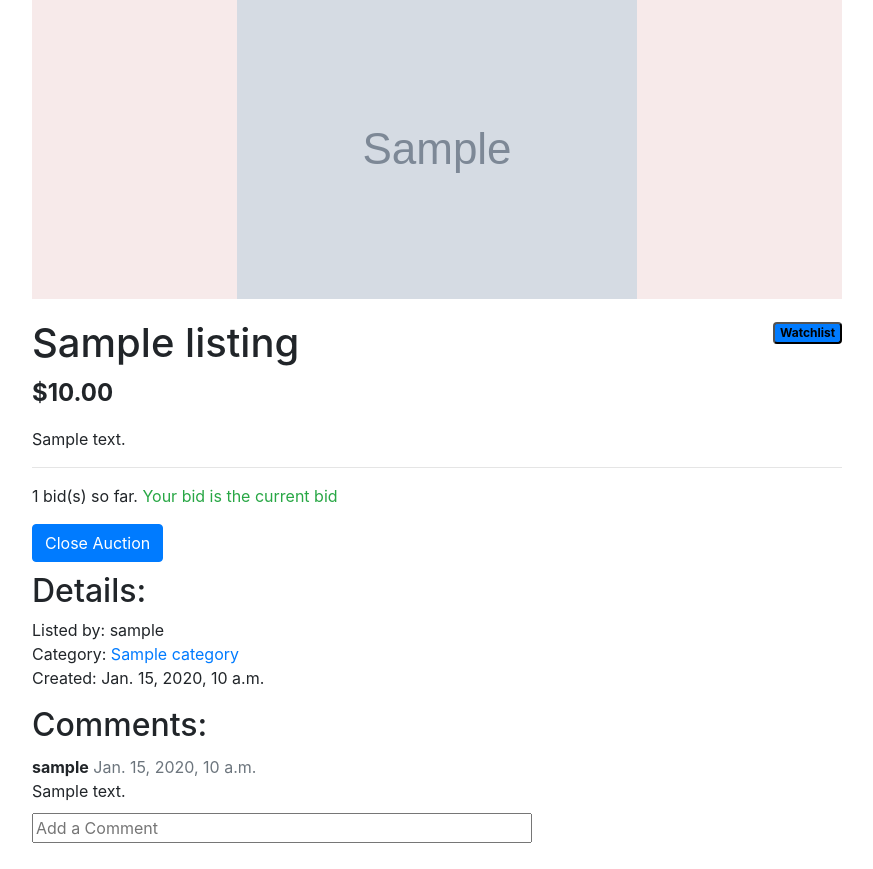
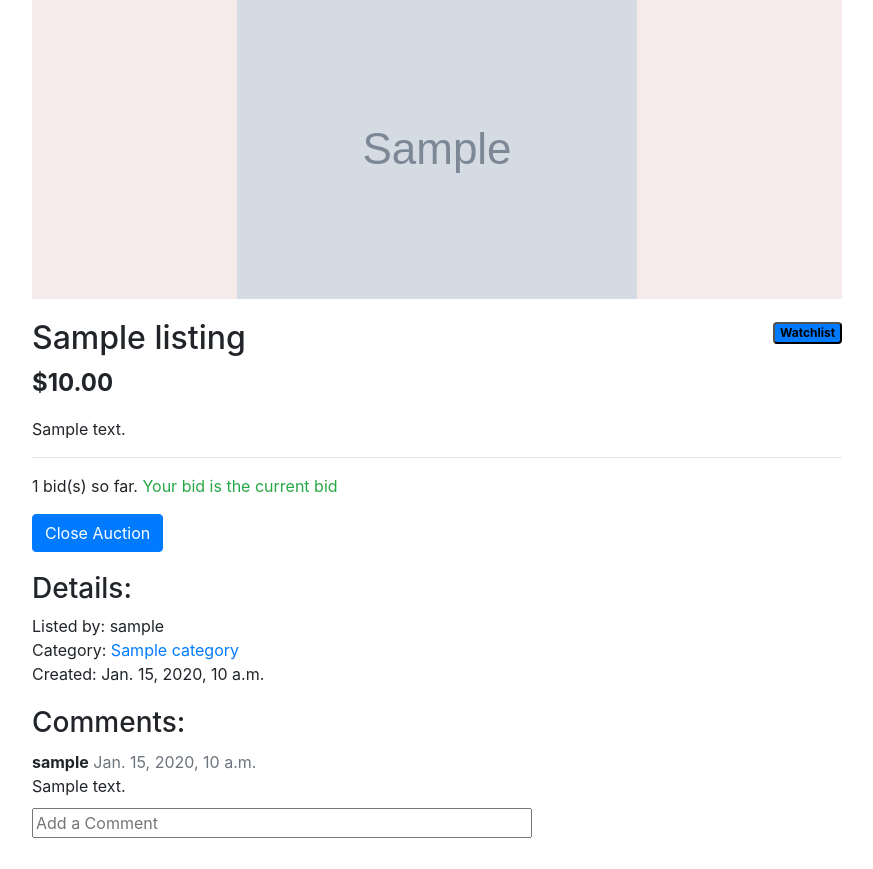
Before and after one commit to daniel-ob/CS50W, a Django app: page /listings/1 in a window 1280 px wide. Shown: the part 183-1052 px from the top of the page, without its empty margins (98-971 px from the left). After the commit the page ends 1021 px from the top, so only its background shows below. Run offline with Django 3.2, Linux system fonts and the light colour scheme; a user stored in the database is signed in; tables that the repository leaves empty hold one stand-in row (values such as "Sample post"); grey boxes marked "Sample" are stand-in pictures; some libraries are stand-ins or nearby versions.

Commit message:
[2_Commerce] Templates and CSS refactor

```diff
--- a/2_Commerce/commerce/auctions/static/auctions/styles.css
+++ b/2_Commerce/commerce/auctions/static/auctions/styles.css
@@ -108,40 +93,32 @@ header {
     justify-content: space-between;
 }
 
-#listing-page h1 {
+#listing-page h2 {
     overflow: auto;
 }
 
-#listing-page .price {
+.price {
     font-size: x-large;
 }
 
-#listing-page .description {
+.description {
     overflow: auto;
 }
 
-#bid-form {
+.bid-form {
     display: flex;
     height: 40px;
 }
 
-#id_amount_dollars {
-    width: 120px;
-}
-
-#bid-form .btn {
+.bid-form .btn {
     margin-left: 10px;
 }
 
-.error {
-    color: red;
+#listing-page h3 {
+    margin-top: 20px;
 }
 
-#listing-page h2 {
-    margin-top: 10px;
-}
-
-#listing-page ul {
+.details ul {
     list-style-type: none;
     padding: 0;
 }
@@ -154,7 +131,7 @@ header {
     margin: 0;
 }
 
-#id_text {
+.comment-form input {
     margin-top: 10px;
     width: 500px;
 }
--- a/2_Commerce/commerce/auctions/templates/auctions/categories.html
+++ b/2_Commerce/commerce/auctions/templates/auctions/categories.html
@@ -3,7 +3,7 @@
 {% block title %}Auctions - Categories{% endblock %}
 
 {% block body %}
-    <div id="categories-page">
+    <section id="categories-page">
         <ul>
         {% for category in categories %}
             <li><a href="{% url 'category' category.id %}">{{ category.name }}</a>
@@ -15,5 +15,5 @@
             <li>No categories found</li>
         {% endfor %}
         </ul>
-    </div>
+    </section>
 {% endblock %}
--- a/2_Commerce/commerce/auctions/templates/auctions/create.html
+++ b/2_Commerce/commerce/auctions/templates/auctions/create.html
@@ -3,11 +3,11 @@
 {% block title %}Auctions - Create Listing {% endblock %}
 
 {% block body %}
-    <div id="create-page">
+    <section id="create-page">
         <form action="{% url 'create' %}" method="post">
             {% csrf_token %}
             {{ form.as_p }}
             <input class="btn btn-primary" type="submit" value="Create">
         </form>
-    </div>
+    </section>
 {% endblock %}
--- a/2_Commerce/commerce/auctions/templates/auctions/layout.html
+++ b/2_Commerce/commerce/auctions/templates/auctions/layout.html
@@ -11,7 +11,7 @@
     <body>
         <header>
             <div class="title">
-                <img src="{% static 'auctions/logo.png' %}" />
+                <img class="logo" src="{% static 'auctions/logo.png' %}" />
                 <h1>Auctions</h1>
             </div>
             <div class="user-login">
--- a/2_Commerce/commerce/auctions/templates/auctions/listing.html
+++ b/2_Commerce/commerce/auctions/templates/auctions/listing.html
@@ -3,21 +3,21 @@
 {% block title %}Auctions - {{ listing.title }} {% endblock %}
 
 {% block body %}
-    <div id="listing-page">
-        <section class="main">
+    <section id="listing-page">
+        <div class="main">
             <figure>
                 {% if listing.image_url %}
-                <img src="{{ listing.image_url }}" alt="{{ listing.title }}" />
+                    <img src="{{ listing.image_url }}" alt="{{ listing.title }}" />
                 {% else %}
                 {% load static %}
-                <img src="{% static 'auctions/no_image.svg' %}" alt="No image" />
-                <figcaption>(No image has been uploaded for this listing)</figcaption>
+                    <img src="{% static 'auctions/no_image.svg' %}" alt="No image" />
+                    <figcaption>(No image has been uploaded for this listing)</figcaption>
                 {% endif %}
             </figure>
             <div class="header">
-                <h1>{{ listing.title }}</h1>
+                <h2>{{ listing.title }}</h2>
                 {% if user.is_authenticated %}
-                    <form id="watchlist-form" action="{% url 'watchlist' %}" method="post">
+                    <form class="watchlist-form" action="{% url 'watchlist' %}" method="post">
                         {% csrf_token %}
                         <input type="hidden" name="listing_id" value="{{ listing.id }}">
                         <input type="hidden" name="from_url" value="{{ request.path }}">
@@ -43,9 +43,9 @@
             {% if listing.description %}
                 <p class="description">{{ listing.description }}</p>
             {% endif %}
-        </section>
+        </div>
         <hr>
-        <section class="auction">
+        <div class="auction">
             {% if listing.is_active %}
                 <p>{{ listing.bids.count }} bid(s) so far.
                     {% if listing.bids.last.user == user %}
@@ -59,13 +59,13 @@
                     </form>
                 {% endif %}
                 {% if user.is_authenticated and user != listing.user %}
-                    <form id="bid-form" action="{% url 'bid' listing.id %}" method="post">
+                    <form class="bid-form" action="{% url 'bid' listing.id %}" method="post">
                         {% csrf_token %}
                         {{ bid_form.as_p }}
                         <input class="btn btn-primary" type="submit" value="Place Bid" />
                     </form>
                     {% if message %}
-                        <p class="error">{{ message }}</p>
+                        <p class="text-warning">{{ message }}</p>
                     {% endif %}
                 {% endif %}
             {% else %}
@@ -75,9 +75,9 @@
                     <p class="alert alert-success"><strong>You won the auction.</strong></p>
                 {% endif %}
             {% endif %}
-        </section>
-        <section class="details">
-            <h2>Details:</h2>
+        </div>
+        <div class="details">
+            <h3>Details:</h3>
             <ul>
                 <li>Listed by: {{ listing.user.username }}</li>
                 <li>Category:
@@ -89,9 +89,9 @@
                 </li>
                 <li>Created: {{ listing.creation_date }}</li>
             </ul>
-        </section>
-        <section class="comments">
-            <h2>Comments:</h2>
+        </div>
+        <div class="comments">
+            <h3>Comments:</h3>
             {% if listing.comments.count %}
                 {% for comment in listing.comments.all %}
                     <div class="comment">
@@ -103,11 +103,11 @@
                 <p>No comments has been made on this listing.</p>
             {% endif %}
             {% if user.is_authenticated %}
-                <form id="comment-form" action="{% url 'comment' listing.id %}" method="post">
+                <form class="comment-form" action="{% url 'comment' listing.id %}" method="post">
                     {% csrf_token %}
                     {{ comment_form.as_p }}
                 </form>
             {% endif %}
-        </section>
-    </div>
+        </div>
+    </section>
 {% endblock %}
```
Also changed, not shown: other parts of 2_Commerce/commerce/auctions/static/auctions/styles.css (+8 -23 lines), 2_Commerce/commerce/auctions/templates/auctions/index.html (+8 -8 lines).
